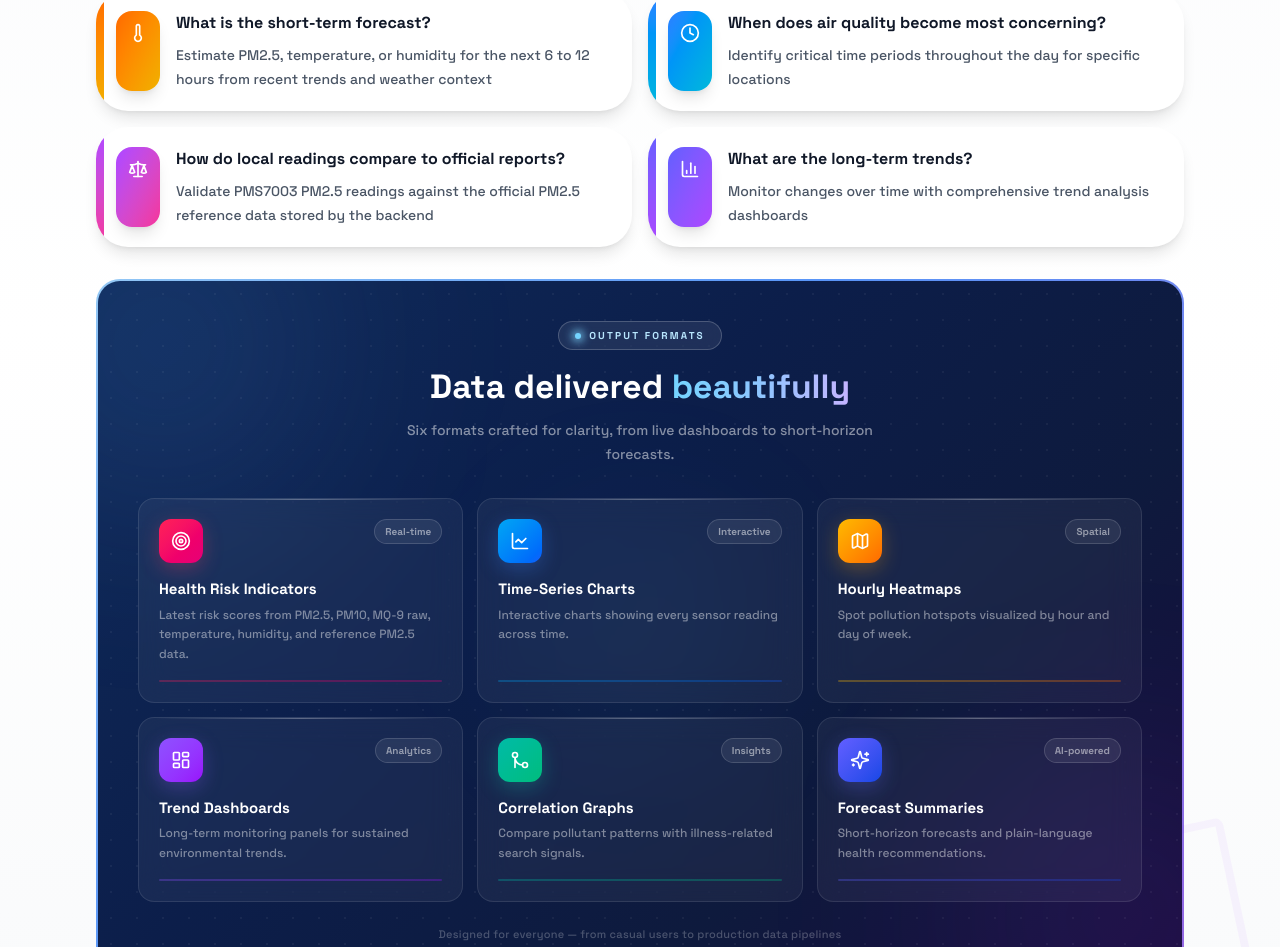
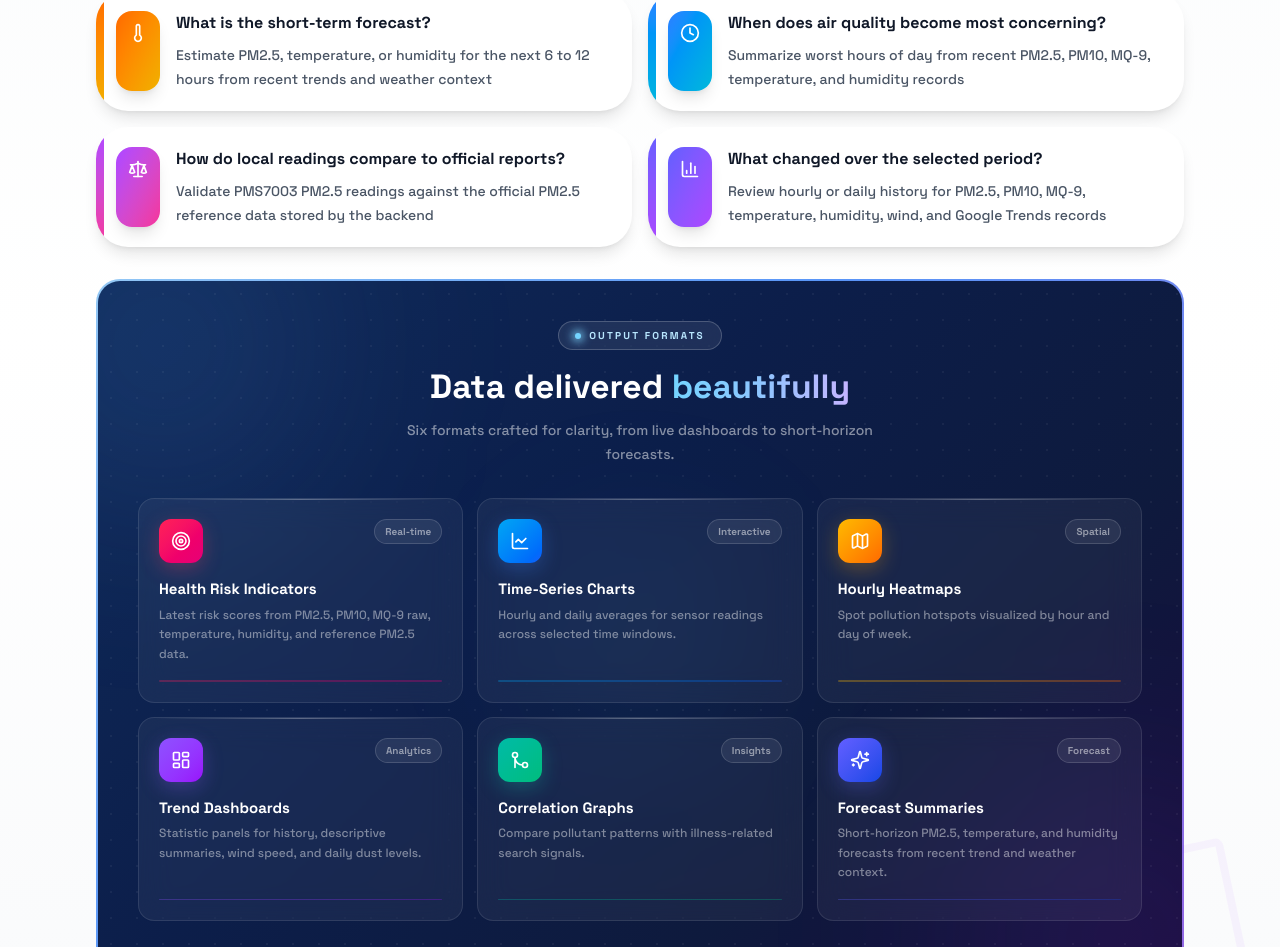
Before and after one commit to honey-airhealth/airhealth-monitor, a React (Vite) app in the folder frontend/: page / in a window 1280 px wide. Shown: the part 3287-4234 px from the top of the page. Built offline with nearby package versions, Linux system fonts and the light colour scheme; no server answers.

Commit message:
feat: add tal mascot

```diff
--- a/frontend/src/Dashboard.jsx
+++ b/frontend/src/Dashboard.jsx
@@ -5,6 +5,8 @@ import { getPM25Forecast } from "./api";
 import { resolveApiBaseUrl } from "./api/base";
 import { Card, CardContent } from "./components/ui/card";
 import DashboardHero from "./components/DashboardHero.jsx";
+import safeMascot from "../picture/safe.png";
+import notSafeMascot from "../picture/notsafe.png";
 
 const REFRESH_MS = 60_000;
 const API_BASE = resolveApiBaseUrl();
@@ -229,6 +231,8 @@ export default function Dashboard() {
   const tone = riskTone[dashboard?.safety?.risk_level] || riskTone.safe;
   const snapshot = dashboard?.snapshot;
   const sources = dashboard?.source_status || [];
+  const isSafe = dashboard?.safety?.risk_level === "safe" || !dashboard?.safety?.risk_level;
+  const mascot = isSafe ? safeMascot : notSafeMascot;
 
   const headline = useMemo(() => {
     if (!dashboard) return "Connecting to live database";
@@ -265,8 +269,8 @@ export default function Dashboard() {
 
         <div className="mt-5 grid gap-5 xl:grid-cols-[minmax(0,1fr)_minmax(340px,0.68fr)]">
           <div className="grid gap-5">
-            <Card className={`overflow-hidden border-white/75 bg-gradient-to-br ${tone.surface}`}>
-              <CardContent className="p-5">
+            <Card className={`relative h-full overflow-hidden border-white/75 bg-gradient-to-br ${tone.surface}`}>
+              <CardContent className="relative flex h-full min-h-[600px] flex-col p-5">
                 <div className="flex flex-col gap-5 xl:flex-row xl:items-start xl:justify-between">
                   <div className="max-w-[760px]">
                     <div className="inline-flex items-center gap-1.5 rounded-full bg-slate-900 px-2.5 py-1 text-[10px] font-bold uppercase tracking-[0.28em] text-white">
@@ -315,8 +319,17 @@ export default function Dashboard() {
                   <MetricCard icon={Waves} label="Humidity" value={snapshot?.humidity?.toFixed(1) || "--"} unit="%" accent="from-emerald-400 to-cyan-500" />
                 </div>
 
+                <div className="pointer-events-none absolute bottom-[8.2rem] left-30 z-10 hidden h-[600px] w-[110%] items-center justify-center md:flex xl:bottom-[9.6rem] xl:h-[500px]">
+                  <img
+                    src={mascot}
+                    alt={isSafe ? "Safe air character" : "Not safe air character"}
+                    className="h-full w-auto max-w-full object-contain drop-shadow-[0_24px_42px_rgba(15,23,42,0.13)]"
+                  />
+                </div>
+                <div className="min-h-[230px] flex-1" />
+
                 {dashboard?.trend?.weather_summary || dashboard?.trend?.weather_outlook ? (
-                  <div className="mt-4 rounded-[1.25rem] border border-slate-200/80 bg-white/72 px-4 py-3 text-sm leading-6 text-slate-600">
+                  <div className="relative z-20 mt-auto rounded-[1.25rem] border border-slate-200/80 bg-white/78 px-4 py-3 text-sm leading-6 text-slate-600 shadow-[0_14px_34px_rgba(15,23,42,0.05)] backdrop-blur-md">
                     <div className="text-[10px] font-black uppercase tracking-[0.22em] text-slate-400">Weather insight</div>
                     {dashboard?.trend?.weather_summary ? <div className="mt-2">{dashboard.trend.weather_summary}</div> : null}
                     {dashboard?.trend?.weather_outlook ? <div className="mt-1.5 font-semibold text-slate-800">{dashboard.trend.weather_outlook}</div> : null}
--- a/frontend/src/components/ApiCapabilities.tsx
+++ b/frontend/src/components/ApiCapabilities.tsx
@@ -23,7 +23,7 @@ const capabilities = [
   {
     icon: Clock,
     question: 'When does air quality become most concerning?',
-    answer: 'Identify critical time periods throughout the day for specific locations',
+    answer: 'Summarize worst hours of day from recent PM2.5, PM10, MQ-9, temperature, and humidity records',
     color: 'from-blue-500 to-cyan-500',
   },
   {
@@ -34,8 +34,8 @@ const capabilities = [
   },
   {
     icon: BarChart3,
-    question: 'What are the long-term trends?',
-    answer: 'Monitor changes over time with comprehensive trend analysis dashboards',
+    question: 'What changed over the selected period?',
+    answer: 'Review hourly or daily history for PM2.5, PM10, MQ-9, temperature, humidity, wind, and Google Trends records',
     color: 'from-indigo-500 to-purple-500',
   },
 ];
@@ -52,7 +52,7 @@ const outputs = [
   },
   {
     name: 'Time-Series Charts',
-    desc: 'Interactive charts showing every sensor reading across time.',
+    desc: 'Hourly and daily averages for sensor readings across selected time windows.',
     Icon: LineChart,
     iconBg: 'from-sky-500 to-blue-600',
     iconShadow: 'rgba(59,130,246,0.3)',
@@ -70,7 +70,7 @@ const outputs = [
   },
   {
     name: 'Trend Dashboards',
-    desc: 'Long-term monitoring panels for sustained environmental trends.',
+    desc: 'Statistic panels for history, descriptive summaries, wind speed, and daily dust levels.',
     Icon: LayoutDashboard,
     iconBg: 'from-violet-500 to-purple-600',
     iconShadow: 'rgba(139,92,246,0.3)',
@@ -88,11 +88,11 @@ const outputs = [
   },
   {
     name: 'Forecast Summaries',
-    desc: 'Short-horizon forecasts and plain-language health recommendations.',
+    desc: 'Short-horizon PM2.5, temperature, and humidity forecasts from recent trend and weather context.',
     Icon: Sparkles,
     iconBg: 'from-indigo-500 to-blue-700',
     iconShadow: 'rgba(99,102,241,0.3)',
-    tag: 'AI-powered',
+    tag: 'Forecast',
     tagColor: 'bg-indigo-50 text-indigo-600 border-indigo-200',
   },
 ];
@@ -242,7 +242,7 @@ export function ApiCapabilities() {
 
             {/* footer */}
             <p className="relative text-center text-white/25 mt-6 text-[11px] tracking-wide">
-              Designed for everyone — from casual users to production data pipelines
+              Built for exploring the AirHealth dashboard, statistics, analytics, forecasts, and AI chat views
             </p>
           </div>
         </div>
```
Also changed, not shown: frontend/picture/notsafe.png (added), frontend/picture/safe.png (added).
